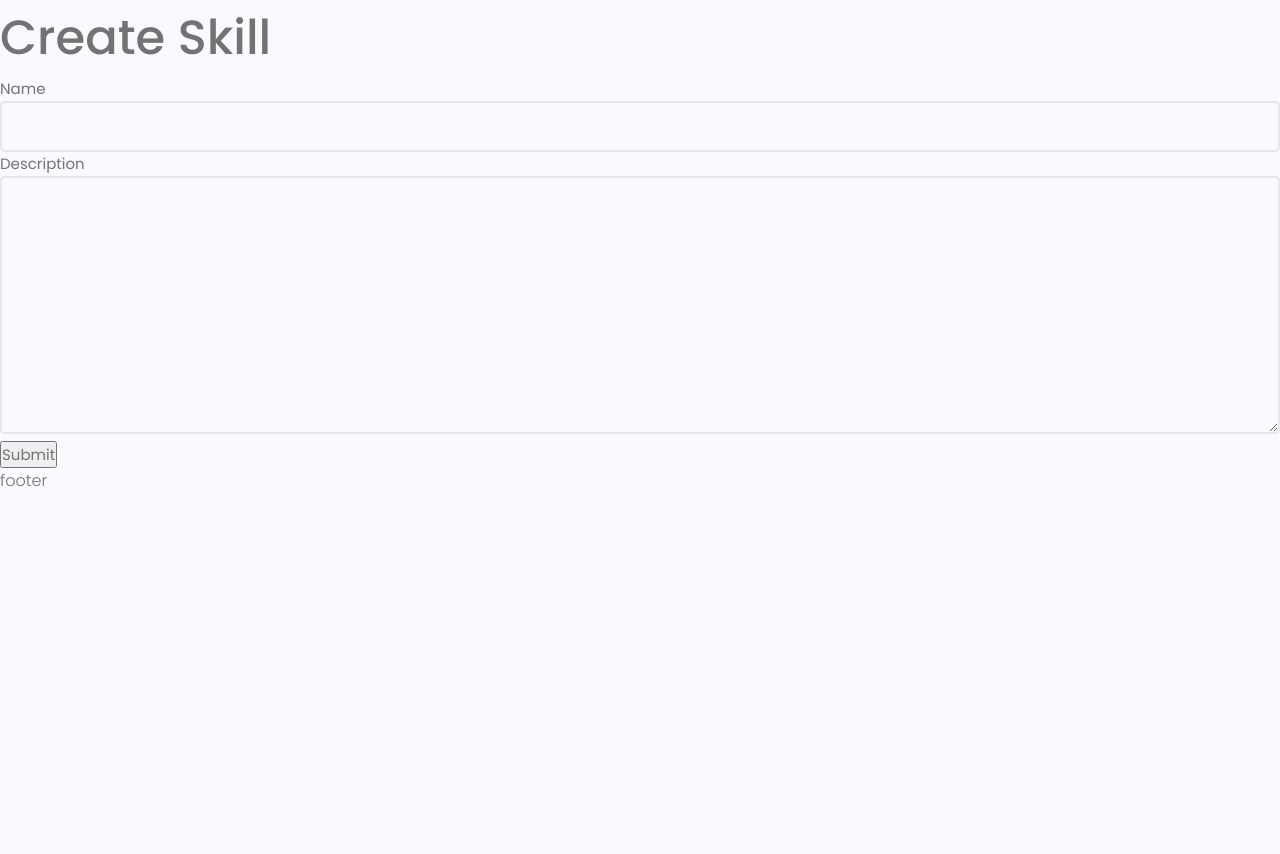
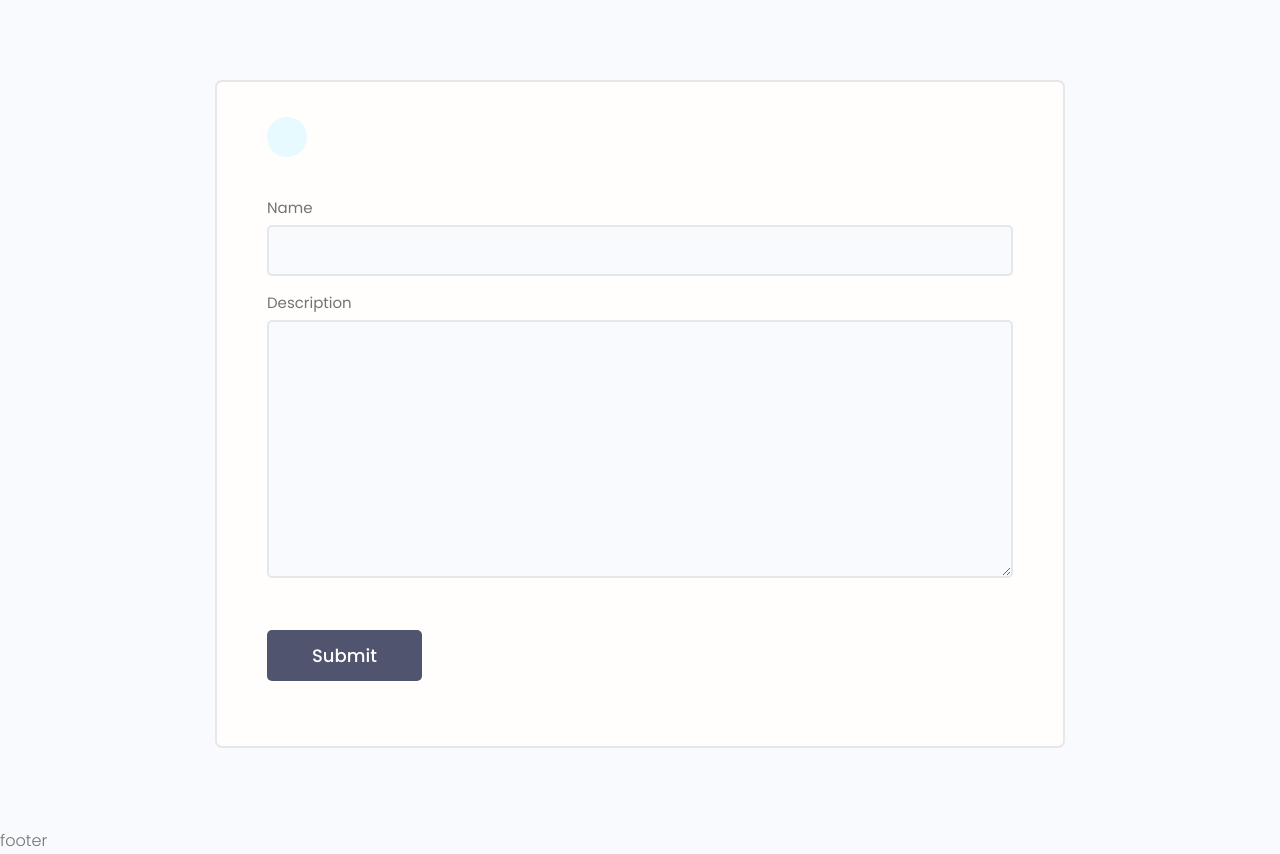
Before and after one commit to vkvang44/DevSearchProject, a Django app: page /create_skill/ in a window 1280 px wide. Shown: the part 77-931 px from the top of the page. Before the commit the page ends 564 px from the top, so only its background shows below. Run offline with Django 3.2, Linux system fonts and the light colour scheme; a user stored in the database is signed in; data comes from the database, SQL or seed files in the repository; both versions use the stored data as it was after the commit; some libraries are stand-ins or nearby versions.

Commit message:
added delete skill functionality

```diff
--- a/users/templates/users/account.html
+++ b/users/templates/users/account.html
@@ -63,7 +63,7 @@
               </td>
               <td class="settings__tableActions">
                 <a class="tag tag--pill tag--main settings__btn" href="{% url 'update_skill' skill.id %} "><i class="im im-edit"></i> Edit</a>
-                <a class="tag tag--pill tag--main settings__btn" href="#"><i class="im im-x-mark-circle-o"></i>
+                <a class="tag tag--pill tag--main settings__btn" href="{% url 'delete_skill' skill.id %}"><i class="im im-x-mark-circle-o"></i>
                   Delete</a>
               </td>
             </tr>
--- a/users/templates/users/skill_form.html
+++ b/users/templates/users/skill_form.html
@@ -1,12 +1,23 @@
 {% extends 'main.html' %}
 {% block content %}
-<h1>Create Skill</h1>
-<form method="POST" action="" >
-    {% csrf_token %}
-    {% for field in form %}
-        {{field.label}}
-        {{field}}
-    {% endfor %}
-    <input type="submit" value="Submit" />
-</form>
+<!-- Main Section -->
+<main class="formPage my-xl">
+    <div class="content-box">
+        <div class="formWrapper">
+            <a class="backButton" href="{% url 'account' %}"><i class="im im-angle-left"></i></a>
+            <br>
+            <form class="form" method="POST" action="" >
+                {% csrf_token %}
+                {% for field in form %}
+                    <!-- Input:Text -->
+                    <div class="form__field">
+                        <label>{{field.label}}</label>
+                        {{field}}
+                    </div>
+                {% endfor %}
+                <input class="btn btn--sub btn--lg  my-md" type="submit" value="Submit" />
+            </form>
+        </div>
+    </div>
+</main>
 {% endblock content %}
--- a/users/urls.py
+++ b/users/urls.py
@@ -13,5 +13,6 @@ urlpatterns = [
     path('edit_account/', views.editAccount, name='edit_account'),
 
     path('create_skill/', views.createSkill, name='create_skill'),
-    path('update_skill/<str:pk>', views.updateSkill, name='update_skill')
+    path('update_skill/<str:pk>', views.updateSkill, name='update_skill'),
+    path('delete_skill/<str:pk>', views.deleteSkill, name='delete_skill'),
 ]
--- a/users/views.py
+++ b/users/views.py
@@ -122,6 +122,7 @@ def createSkill(request):
             skill = form.save(commit=False)
             skill.owner = profile
             skill.save()
+            messages.success(request, 'Skill was added!')
             return redirect('account')
 
     context = {'form':form}
@@ -137,7 +138,20 @@ def updateSkill(request, pk):
         form = SkillForm(request.POST, instance=skill)
         if form.is_valid():
             skill.save()
+            messages.success(request, 'Skill was updated!')
             return redirect('account')
 
     context = {'form':form}
     return render(request, 'users/skill_form.html', context)
+
+
+@login_required(login_url='login')
+def deleteSkill(request, pk):
+    profile = request.user.profile
+    skill = profile.skill_set.get(id=pk)
+    if request.method == "POST":
+        skill.delete()
+        messages.success(request, 'Skill was deleted!')
+        return redirect('account')
+    context = {'object': skill}
+    return render(request, 'delete_obj.html', context)
```
Also changed, not shown: projects/templates/projects/delete_obj.html (deleted, +0 -17 lines), projects/views.py (+4 -4 lines), templates/delete_obj.html (added, +17 -0 lines), db.sqlite3.
